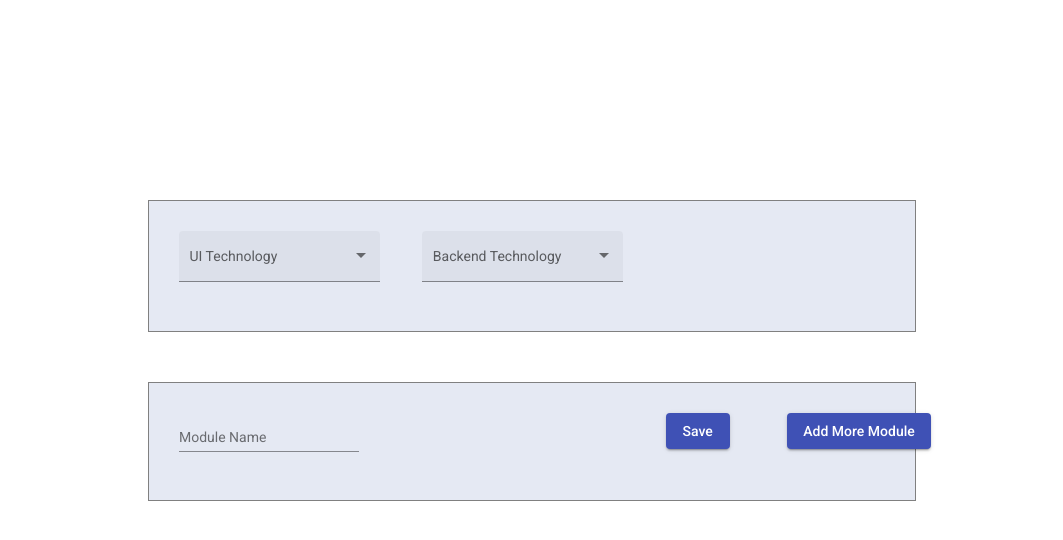
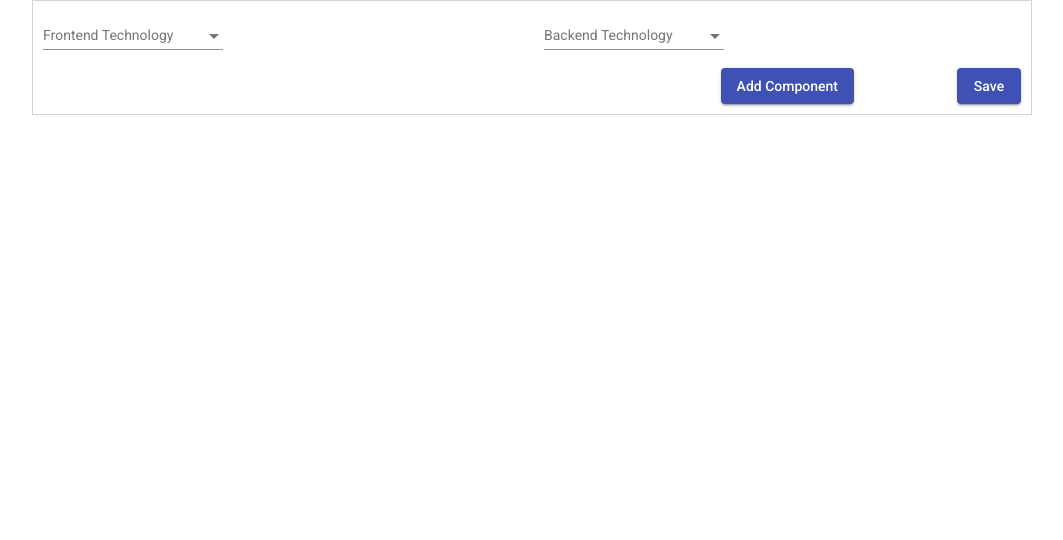
Before and after one commit to amolra/dynamo, an Angular app in the folder ui/: page / in a window 1280 px wide. Shown: the top 540 px of the page, without its empty margins (108-1171 px from the left). Built offline with nearby package versions, Linux system fonts and the light colour scheme.

Commit message:
dynamic form code added

```diff
--- a/ui/src/app/app.module.ts
+++ b/ui/src/app/app.module.ts
@@ -57,7 +57,6 @@ import { FormComponent } from './modules/form/form.component';
     MatSelectModule,
     MatChipsModule,
     MatRippleModule,
-    MatSelectModule,
   ],
   providers: [],
   bootstrap: [AppComponent],
--- a/ui/src/app/modules/form/form.component.html
+++ b/ui/src/app/modules/form/form.component.html
@@ -1,10 +1,8 @@
-<div class="form-container">
-  <form [formGroup]="formName">
-    <div class="tech-block">
+<form [formGroup]="codeForm" class="form-container">
   <div class="row">
-        <div class="col-4">
-          <mat-form-field appearance="fill">
-            <mat-label>UI Technology</mat-label>
+    <div class="col-6">
+      <mat-form-field>
+        <mat-label>Frontend Technology</mat-label>
         <mat-select formControlName="fetTech">
           <mat-option *ngFor="let tech of fetTechnology" [value]="tech.id">
             {{ tech.name }}
@@ -12,144 +10,173 @@
         </mat-select>
       </mat-form-field>
     </div>
-        <div class="col-8">
-          <mat-form-field appearance="fill">
+    <div class="col-6">
+      <mat-form-field>
         <mat-label>Backend Technology</mat-label>
-            <mat-select formControlName="backendTech">
-              <mat-option
-                *ngFor="let tech of backendTechnology"
-                [value]="tech.id"
-              >
+        <mat-select formControlName="backTech">
+          <mat-option *ngFor="let tech of backendTechnology" [value]="tech.id">
             {{ tech.name }}
           </mat-option>
         </mat-select>
       </mat-form-field>
     </div>
   </div>
-    </div>
-    <div class="module-block">
+  <div formArrayName="component">
+    <div
+      *ngFor="let employee of component().controls; let compIndex = index"
+      class="component-container"
+    >
+      <div [formGroupName]="compIndex">
+        <p>{{ compIndex + 1 }}] Component</p>
         <div class="row">
-        <div class="col-8">
+          <div class="col-3">
             <mat-form-field>
               <mat-label>Module Name</mat-label>
               <input type="name" matInput formControlName="newModuleName" />
             </mat-form-field>
           </div>
-        <div class="col-2">
-          <button
-            mat-raised-button
-            color="primary"
-            class="float-right"
-            (click)="ComponentfieldForm()"
-          >
-            Save
-          </button>
-        </div>
-        <div class="col-2">
-          <button mat-raised-button color="primary" class="float-right">
-            Add More Module
-          </button>
-        </div>
-      </div>
-    </div>
-    <div formArrayName="component">
-      <div
-        class="component-block"
-        *ngFor="let component of component; let i = index"
-      >
-        <div class="row" [formGroupName]="i">
-          <div class="col-4">
+          <div class="col-3">
             <mat-form-field>
               <mat-label>Component Name</mat-label>
-              <input type="name" matInput formControlName="name" />
+              <input type="name" matInput formControlName="componentName" />
             </mat-form-field>
           </div>
-          <div class="col-4">
-            <mat-form-field appearance="fill">
-              <mat-label>Component Type</mat-label>
-              <mat-select formControlName="type">
-                <mat-option *ngFor="let type of type" [value]="type.id">
+          <div class="col-3">
+            <mat-form-field>
+              <mat-label>Service Method Name</mat-label>
+              <input type="name" matInput formControlName="serviceMethodName" />
+            </mat-form-field>
+          </div>
+          <div class="col-3">
+            <mat-form-field>
+              <mat-label>Type Of Opration</mat-label>
+              <mat-select multiple formControlName="typeOfOpration">
+                <mat-option *ngFor="let type of types" [value]="type.name">
                   {{ type.name }}
                 </mat-option>
               </mat-select>
             </mat-form-field>
           </div>
-          <div class="col-2">
+        </div>
+        <div class="row">
+          <div class="col-3">
+            <mat-form-field>
+              <mat-label>table Name</mat-label>
+              <input type="name" matInput formControlName="tableName" />
+            </mat-form-field>
+          </div>
+          <div class="col-3">
+            <mat-form-field>
+              <mat-label>table Name For Transaction</mat-label>
+              <input
+                type="name"
+                matInput
+                formControlName="tableNameForTransaction"
+              />
+            </mat-form-field>
+          </div>
+          <div class="col-3">
             <button
               mat-raised-button
               color="primary"
-              class="float-right"
-              (click)="fieldForm(i)"
+              (click)="removeComponent(compIndex)"
             >
-              Save
+              delete
             </button>
           </div>
-          <div class="col-2">
-            <button mat-raised-button color="primary" class="float-right">
-              Add More Component
-            </button>
         </div>
         <div formArrayName="fields">
           <div
-              class="sub-form"
-              *ngFor="let fields of field(i).controls; let fieldIndex = index"
+            *ngFor="
+              let field of getField(compIndex).controls;
+              let fieldIndex = index
+            "
           >
-              <div class="row" [formGroupName]="fieldIndex">
-                <div class="col-4">
+            <div [formGroupName]="fieldIndex">
+              <p>{{ fieldIndex + 1 }}] Field</p>
+              <div class="row">
+                <div class="col-3">
                   <mat-form-field>
-                    <mat-label>Field Name (Frontend)</mat-label>
+                    <mat-label>Field Name</mat-label>
                     <input type="name" matInput formControlName="fieldName" />
                   </mat-form-field>
                 </div>
-                <div class="col-4">
+                <div class="col-3">
                   <mat-form-field>
-                    <mat-label>Field Name (Backend)</mat-label>
-                    <input type="name" matInput formControlName="fiellabel" />
+                    <mat-label>Field Label</mat-label>
+                    <input type="name" matInput formControlName="fieldLabel" />
                   </mat-form-field>
                 </div>
-                <div class="col-4">
+                <div class="col-3">
                   <mat-form-field>
-                    <mat-label>Length of Field</mat-label>
-                    <input type="name" matInput formControlName="fieldlength" />
+                    <mat-label>Field Name Backend</mat-label>
+                    <input
+                      type="name"
+                      matInput
+                      formControlName="fieldNameBackend"
+                    />
+                  </mat-form-field>
+                </div>
+                <div class="col-3">
+                  <mat-form-field>
+                    <mat-label>Length Of Field</mat-label>
+                    <input
+                      type="name"
+                      matInput
+                      formControlName="lengthOfField"
+                    />
                   </mat-form-field>
                 </div>
               </div>
               <div class="row">
-                <div class="col-4">
+                <div class="col-3">
                   <mat-form-field>
-                    <mat-label>Type of Field</mat-label>
-                    <input type="name" matInput formControlName="typeofField" />
+                    <mat-label>Type Of Field</mat-label>
+                    <input type="name" matInput formControlName="typeOfField" />
                   </mat-form-field>
                 </div>
-                <div class="col-4">
-                  <mat-form-field appearance="fill">
-                    <mat-label>Field Validation</mat-label>
-                    <mat-select multiple>
+                <div class="col-3">
+                  <mat-form-field>
+                    <mat-label>Validation</mat-label>
+                    <mat-select multiple formControlName="validation">
                       <mat-option
-                        *ngFor="let validation of validation"
-                        [value]="validation.name"
-                        formControlName="validation"
+                        *ngFor="let val of validations"
+                        [value]="val.name"
                       >
-                        {{ validation.name }}
+                        {{ val.name }}
                       </mat-option>
                     </mat-select>
                   </mat-form-field>
                 </div>
-                <div class="col-2">
-                  <button mat-raised-button color="primary" class="float-right">
-                    Save
-                  </button>
-                </div>
-                <div class="col-2">
-                  <button mat-raised-button color="primary">
-                    Add More Fields
+                <div class="col-3">
+                  <button
+                    mat-raised-button
+                    color="primary"
+                    (click)="removeComponentField(compIndex, fieldIndex)"
+                  >
+                    delete
                   </button>
                 </div>
               </div>
             </div>
           </div>
         </div>
+        <button mat-raised-button color="primary" (click)="addField(compIndex)">
+          Add Field
+        </button>
+      </div>
+    </div>
+  </div>
+  <div class="row">
+    <div class="col-10 float-right">
+      <button mat-raised-button color="primary" (click)="addComponent()">
+        Add Component
+      </button>
+    </div>
+    <div class="col-2 float-right">
+      <button mat-raised-button color="primary" (click)="save()">Save</button>
     </div>
   </div>
 </form>
-</div>
+
+<!-- {{ this.codeForm.value | json }} -->
--- a/ui/src/app/modules/form/form.component.scss
+++ b/ui/src/app/modules/form/form.component.scss
@@ -1,31 +1,17 @@
 .form-container{
-    padding-top: 50px;
-    width: 60%;
+    border: 1px solid lightgray;
+    padding: 10px;
+    width: 1000px;
     margin: auto;
-    margin-top: 100px;
-    .tech-block{
-        border: 1px solid grey;
-        padding: 30px;
-        background-color: #e5e9f3;
-        margin-top: 50px;
+    .component-container{
+        border: 1px solid lightgray;
+        padding: 10px;
+        margin: 10px;
     }
-    .sub-form{
-        border: 1px solid grey;
-        margin-top: 50px;
-        padding: 30px;
-        background-color: #e5e9f3;
+    .row{
+        .float-right{
+            text-align: right;
+        }
+    }
 
-    }
-    .component-block{
-        border: 1px solid grey;
-        margin-top: 50px;
-        padding: 30px;
-        background-color: #e5e9f3;
-    }
-    .module-block{
-        border: 1px solid grey;
-        margin-top: 50px;
-        padding: 30px;
-        background-color: #e5e9f3;
-    }
 }
--- a/ui/src/app/modules/form/form.component.ts
+++ b/ui/src/app/modules/form/form.component.ts
@@ -1,18 +1,12 @@
-import { Component, OnInit } from '@angular/core';
-import {
-  AbstractControl,
-  FormArray,
-  FormBuilder,
-  FormControl,
-  FormGroup,
-} from '@angular/forms';
+import { Component } from '@angular/core';
+import { FormArray, FormBuilder, FormControl, FormGroup } from '@angular/forms';
 
 @Component({
   selector: 'app-form',
   templateUrl: './form.component.html',
   styleUrls: ['./form.component.scss'],
 })
-export class FormComponent implements OnInit {
+export class FormComponent {
   fetTechnology = [
     { id: 1, name: 'Angular' },
     { id: 2, name: 'React' },
@@ -24,57 +18,66 @@ export class FormComponent implements OnInit {
     { id: 3, name: 'PHP' },
     { id: 4, name: 'Python' },
   ];
-  type = [
+  types = [
     { id: 1, name: 'Add' },
     { id: 2, name: 'Edit' },
     { id: 3, name: 'Home' },
   ];
-  validation = [
+  validations = [
     { id: 1, name: 'Required' },
     { id: 2, name: 'SpacesNotAllowed' },
     { id: 3, name: 'MaxLength(100)' },
     { id: 4, name: 'Unique' },
     { id: 5, name: 'Email' },
   ];
-  public formName: FormGroup;
-  constructor(public fb: FormBuilder) {
-    this.formName = this.fb.group({
-      fetTech: new FormControl(''),
-      backendTech: new FormControl(''),
-      parentModuleName: new FormControl(''),
-      newModuleName: new FormControl(''),
-      component: new FormArray([]),
+  codeForm: FormGroup;
+  constructor(private fb: FormBuilder) {
+    this.codeForm = this.fb.group({
+      fetTech: '',
+      backTech: '',
+      component: this.fb.array([]),
     });
   }
-  public ComponentfieldForm(): void {
-    const controls = this.fb.group({
-      name: new FormControl(''),
-      type: new FormControl(''),
-      fields: new FormArray([]),
+  component(): FormArray {
+    return this.codeForm.get('component') as FormArray;
+  }
+  newComponent(): FormGroup {
+    return this.fb.group({
+      newModuleName: '',
+      componentName: '',
+      serviceMethodName: '',
+      typeOfOpration: '',
+      tableName: '',
+      tableNameForTransaction: '',
+      fields: this.fb.array([]),
     });
-    (<FormArray>this.formName.get('component')).push(controls);
   }
-  get component() {
-    return (this.formName.get('component') as FormArray).controls;
+  addComponent() {
+    this.component().push(this.newComponent());
   }
-  public fieldForm(i: number): void {
-    const controls = this.fb.group({
-      fieldName: new FormControl(''),
-      fieldLabel: new FormControl(''),
-      fieldNameBackend: new FormControl(''),
-      lengthOfField: new FormControl(''),
-      typeOfField: new FormControl(''),
-      validation: new FormControl([]),
+  removeComponent(i: number) {
+    this.component().removeAt(i);
+  }
+  getField(i: number): FormArray {
+    return this.component().at(i).get('fields') as FormArray;
+  }
+  newField(): FormGroup {
+    return this.fb.group({
+      fieldName: '',
+      fieldLabel: '',
+      fieldNameBackend: '',
+      lengthOfField: '',
+      typeOfField: '',
+      validation: [],
     });
-    const component = (<FormArray>this.formName.get('component'))
-      ?.at(i)
-      .get('fields') as FormArray;
-    component.push(controls);
   }
-  public field(i: number): FormArray {
-    return (<FormArray>this.formName.get('component'))?.controls[
-      i
-    ] as FormArray;
+  addField(i: number) {
+    this.getField(i).push(this.newField());
   }
-  ngOnInit(): void {}
+  removeComponentField(component: number, field: number) {
+    this.getField(component).removeAt(field);
+  }
+  save(): void {
+    console.log(this.codeForm.value);
+  }
 }
```
Lines whose indentation alone changed are shown as unchanged.
